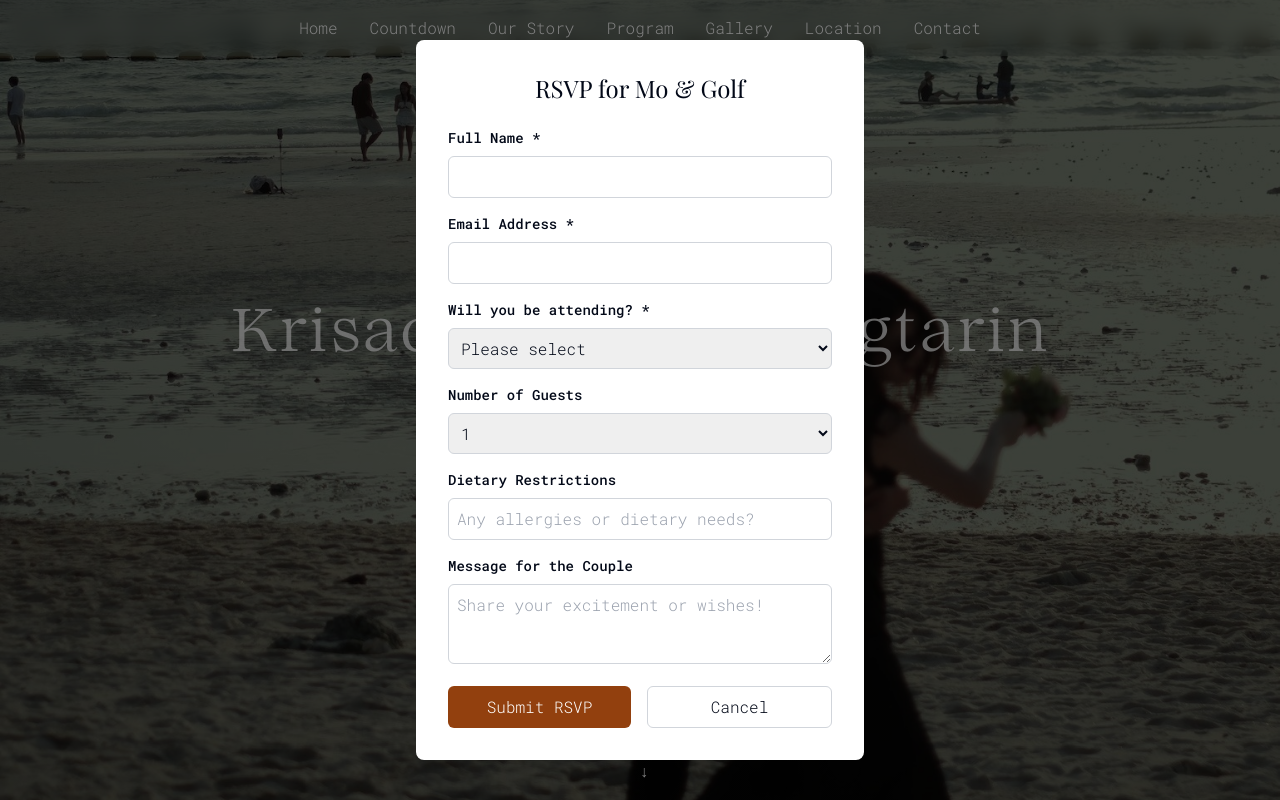
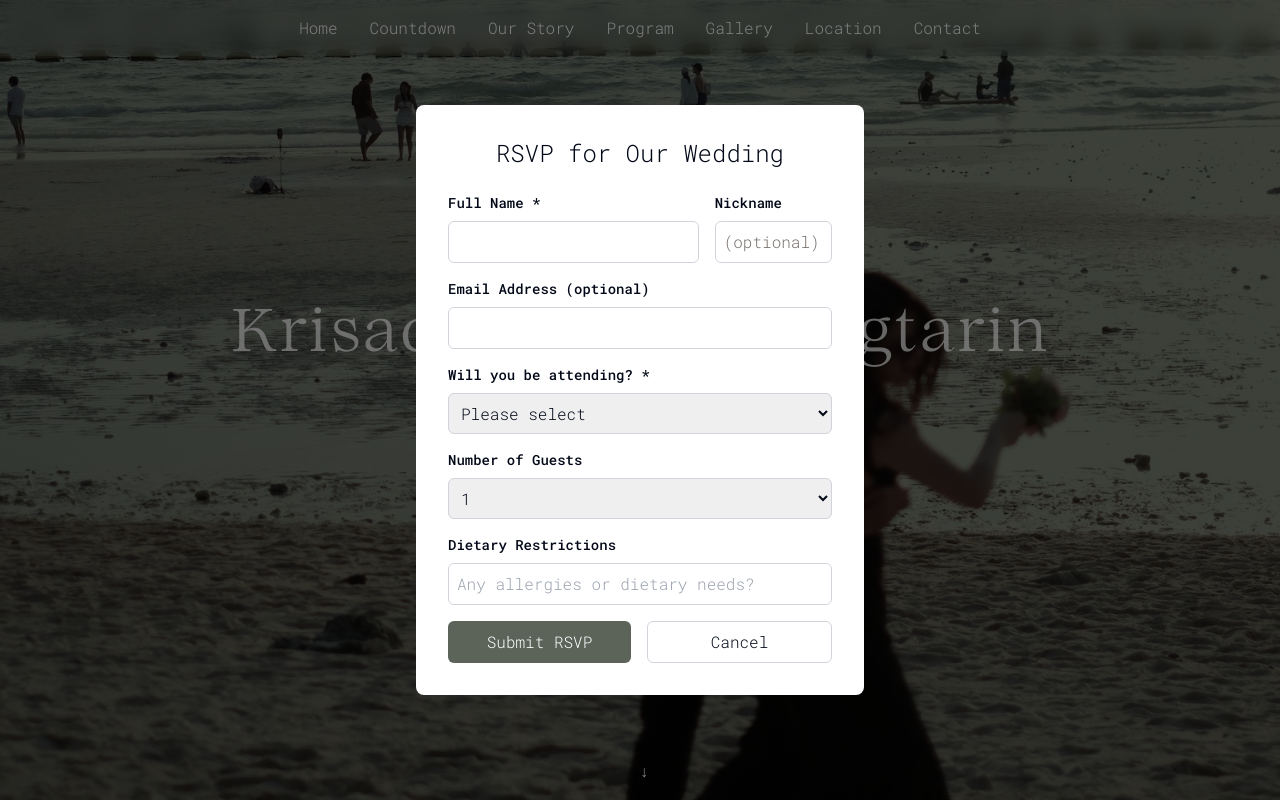
Before and after one commit to golfptrn/golf-mo-wedding-invitation, a Next.js app: page / in a window 1280 px wide. Both pictures are taken after a click on the button "RSVP HERE". Shown: the top 800 px of the page. Built offline with nearby package versions, Linux system fonts and the light colour scheme; a web font is replaced by a local one.

Commit message:
Adjust RVSP form

```diff
--- a/src/app/page.tsx
+++ b/src/app/page.tsx
@@ -14,11 +14,11 @@ export default function WeddingPage() {
   });
   const [formData, setFormData] = useState({
     name: "",
+    nickname: "",
     email: "",
     attendance: "",
     guests: "1",
-    dietary: "",
-    message: ""
+    dietary: ""
   });
   const [formErrors, setFormErrors] = useState<Record<string, string>>({});
   const [isSubmitting, setIsSubmitting] = useState(false);
@@ -120,9 +120,7 @@ export default function WeddingPage() {
       errors.name = "Name is required";
     }
 
-    if (!formData.email.trim()) {
-      errors.email = "Email is required";
-    } else if (!/\S+@\S+\.\S+/.test(formData.email)) {
+    if (formData.email.trim() && !/\S+@\S+\.\S+/.test(formData.email)) {
       errors.email = "Please enter a valid email address";
     }
 
@@ -137,29 +135,43 @@ export default function WeddingPage() {
   // Handle form submission
   const handleSubmit = async (e: React.FormEvent) => {
     e.preventDefault();
-
-    if (!validateForm()) {
-      return;
-    }
+    if (!validateForm()) return;
 
     setIsSubmitting(true);
+    const SCRIPT_URL = "https://script.google.com/macros/s/AKfycbyrDCLMo8w7aB-AD_xe10R87NSaTTJWijet_GaUDhCircYQ38DyMGu78VlpAJktsfDQhg/exec"; // <-- your web app URL
 
-    // Simulate API call
-    setTimeout(() => {
-      console.log("RSVP submitted:", formData);
-      alert("Thank you for your RSVP! We'll be in touch soon.");
+    try {
+      await fetch(SCRIPT_URL, {
+        method: "POST",
+        mode: "no-cors", // GAS doesn't send CORS headers; we don't read the response
+        headers: { "Content-Type": "application/json" },
+        body: JSON.stringify({
+          name: formData.name,
+          nickname: formData.nickname,
+          email: formData.email,
+          attendance: formData.attendance,
+          guests: formData.guests,
+          dietary: formData.dietary
+        }),
+      });
+
+      alert("Thank you for your RSVP! We’ve recorded your response.");
       setShowRsvpForm(false);
       setFormData({
         name: "",
+        nickname: "",
         email: "",
         attendance: "",
         guests: "1",
-        dietary: "",
-        message: ""
+        dietary: ""
       });
       setFormErrors({});
+    } catch (err) {
+      console.error(err);
+      alert("Something went wrong sending your RSVP. Please try again.");
+    } finally {
       setIsSubmitting(false);
-    }, 1500);
+    }
   };
 
   // Handle input changes
@@ -388,9 +400,11 @@ export default function WeddingPage() {
       {showRsvpForm && (
         <div className="fixed inset-0 bg-black bg-opacity-50 flex items-center justify-center z-50 animate-fade-in">
           <div className="bg-white p-8 rounded-lg max-w-md w-full mx-4 transform animate-scale-in">
-            <h3 className="text-2xl font-serif text-center mb-6">RSVP for Mo & Golf</h3>
+            <h3 className="text-2xl font-mono text-center mb-6">RSVP for Our Wedding</h3>
             <form onSubmit={handleSubmit} className="space-y-4">
-              <div>
+              <div className="grid grid-cols-1 sm:grid-cols-3 gap-4">
+
+                <div className="sm:col-span-2">
                   <label className="block text-sm font-medium mb-2">Full Name *</label>
                   <input
                     type="text"
@@ -404,8 +418,21 @@ export default function WeddingPage() {
                   {formErrors.name && <p className="text-red-500 text-sm mt-1">{formErrors.name}</p>}
                 </div>
 
+                <div className="">
+                  <label className="block text-sm font-medium mb-2">Nickname</label>
+                  <input
+                    type="text"
+                    value={formData.nickname}
+                    onChange={(e) => handleInputChange('nickname', e.target.value)}
+                    className="w-full p-2 border border-gray-300 rounded-md focus:border-amber-500 transition-colors
+                              placeholder:font-mono placeholder:font-light placeholder:text-stone-500"
+                    placeholder="(optional)"
+                  />
+                </div>
+              </div>
+
               <div>
-                <label className="block text-sm font-medium mb-2">Email Address *</label>
+                <label className="block text-sm font-medium mb-2">Email Address (optional)</label>
                 <input
                   type="email"
                   value={formData.email}
@@ -413,7 +440,6 @@ export default function WeddingPage() {
                   className={`w-full p-2 border rounded-md transition-colors ${
                     formErrors.email ? 'border-red-500' : 'border-gray-300 focus:border-amber-500'
                   }`}
-                  required
                 />
                 {formErrors.email && <p className="text-red-500 text-sm mt-1">{formErrors.email}</p>}
               </div>
@@ -459,16 +485,6 @@ export default function WeddingPage() {
                 />
               </div>
 
-              <div>
-                <label className="block text-sm font-medium mb-2">Message for the Couple</label>
-                <textarea
-                  value={formData.message}
-                  onChange={(e) => handleInputChange('message', e.target.value)}
-                  className="w-full p-2 border border-gray-300 rounded-md h-20 focus:border-amber-500 transition-colors"
-                  placeholder="Share your excitement or wishes!"
-                ></textarea>
-              </div>
-
               <div className="flex gap-4">
                 <button
                   type="submit"
@@ -476,7 +492,7 @@ export default function WeddingPage() {
                   className={`flex-1 px-4 py-2 rounded-md transition-colors ${
                     isSubmitting
                       ? 'bg-gray-400 cursor-not-allowed'
-                      : 'bg-amber-800 text-white hover:bg-amber-900'
+                      : 'bg-[#5c645a] text-white hover:bg-[#9da79b]'
                   }`}
                 >
                   {isSubmitting ? 'Submitting...' : 'Submit RSVP'}
@@ -514,8 +530,8 @@ export default function WeddingPage() {
             </div>
 
             {/* Right title (2nd on mobile, 3rd on desktop) */}
-            <h3 className="order-2 md:order-3 text-center md:text-left font-heading uppercase tracking-wide md:tracking-normal text-2xl md:text-4xl leading-tight md:text-[#5c645a] text-[#afc0ad]">
-              Reading into Love
+            <h3 className="order-2 md:order-3 text-center md:text-left font-heading uppercase tracking-tight md:tracking-normal text-2xl md:text-4xl leading-tight md:text-[#5c645a] text-[#afc0ad]">
+              #Reading Into Love
             </h3>
           </div>
 
@@ -572,17 +588,17 @@ export default function WeddingPage() {
 
             <div className="space-y-10">
               <div>
-                <h3 className="font-heading text-xl text-[#5c645a] mb-2">Reception Venue</h3>
+                <h3 className="font-heading text-2xl text-[#5c645a] mb-2">Reception Venue</h3>
                 <p className="font-mono font-light leading-7 text-stone-900/90">
-                  Our reception will take place in
+                  Reception will take place in
                   {" "} <strong className="font-mono font-semibold text-stone-900">
                   The LE GRAND BALLROOM, 7th Floor </strong> {" "}
-                   — designed with an indoor garden atmosphere. Soft greenery, gentle lighting, and natural accents create a warm and welcoming garden-like setting within the ballroom.
+                   — designed with an indoor garden atmosphere.
                 </p>
               </div>
 
               <div>
-                <h3 className="font-heading text-xl text-[#5c645a] mb-2">Dress Code</h3>
+                <h3 className="font-heading text-2xl text-[#5c645a] mb-2">Dress Code</h3>
 
                 {/* Color palette */}
                 <div
@@ -606,13 +622,12 @@ export default function WeddingPage() {
 
                 <p className="mt-4 font-mono font-light leading-7 text-stone-900/90">
                   In keeping with the indoor garden setting, we kindly request guests
-                  to dress in soft pastels and natural tones. These colors will enhance
-                  the atmosphere and create a graceful harmony throughout the celebration.
+                  to dress in soft pastels and natural tones for a graceful harmony throughout the celebration.
                 </p>
               </div>
 
               <div>
-                <h3 className="font-heading text-xl text-[#5c645a] mb-2">Parking & Directions</h3>
+                <h3 className="font-heading text-2xl text-[#5c645a] mb-2">Parking & Directions</h3>
                 <p className="font-mono font-light leading-7 text-stone-900/90">
                   Free parking is available on-site, with designated areas for PWDs and senior
                   guests. If you need special assistance or a drop-off closer to the garden
```
Lines whose indentation alone changed are shown as unchanged.
